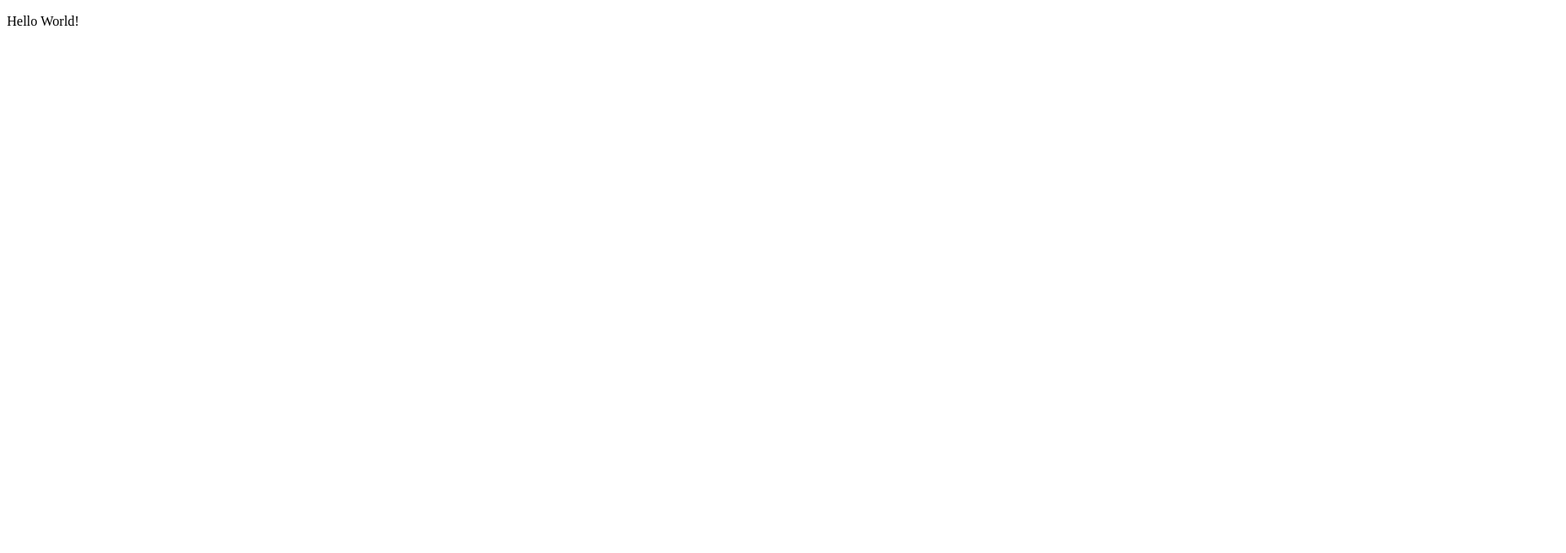
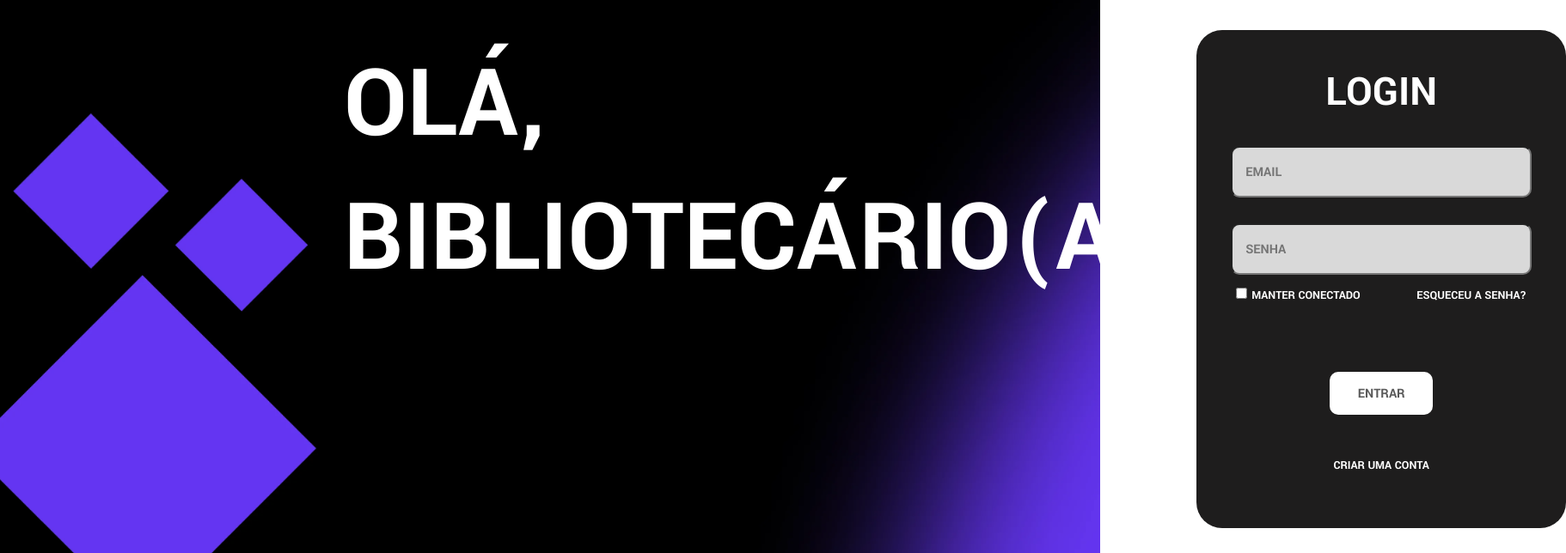
Before and after one commit to JoaoPedro-Ribeiro/ppads-grupo-x, a React (Vite) app in the folder packages/web/: page / in a window 1280 px wide. Shown: the top 644 px of the page at 86% size, 1822 px wide, since content can reach past the window. Built offline with nearby package versions, Linux system fonts and the light colour scheme.

Commit message:
GRUPOX-35: Criação do front login

```diff
--- a/packages/web/index.html
+++ b/packages/web/index.html
@@ -1,10 +1,12 @@
 <!doctype html>
 <html lang="pt-BR">
-
 <head>
   <meta charset="UTF-8" />
   <meta name="viewport" content="width=device-width, initial-scale=1.0" />
   <title>GRUPO X - Biblioteca Mackenzie</title>
+  <link rel="preconnect" href="https://fonts.googleapis.com">
+  <link rel="preconnect" href="https://fonts.gstatic.com" crossorigin>
+  <link href="https://fonts.googleapis.com/css2?family=Yantramanav:wght@700&display=swap" rel="stylesheet">
 </head>
 
 <body>
--- /dev/null
+++ b/packages/web/src/App.css
@@ -0,0 +1,34 @@
+* {
+    margin: 0;
+    padding: 0;
+    font-family: Yantramanav;
+}
+
+main {
+    display: flex;
+    justify-content: space-between;
+    align-items: center;
+    min-height: 100vh;
+    background-image: url("assets/backgroundimage.png");
+    background-size: cover;
+    background-position: center;
+}
+
+.App{
+    display: flex;
+    justify-content: space-between;
+    align-items: center;
+    width: 100%;
+}
+
+.App h1 {
+    color: #FFFFFF;
+    font-size: 120px;
+    margin-bottom: 400px;
+    margin-left: 400px;
+}
+
+.Login {
+    margin-bottom: 150px;
+    margin-right: 400px;
+}
--- a/packages/web/src/App.jsx
+++ b/packages/web/src/App.jsx
@@ -1,7 +1,16 @@
+import './App.css'
+import Login from './Components/Login/Login'
+
 const App = () => {
-  return (<div>
-    <p>Hello World!</p>
-  </div>
+  return (
+  <main>
+    <div className='App'>
+      <h1>OLÁ,<br></br>BIBLIOTECÁRIO(A)!</h1>
+      <div className='Login'>
+        <Login className='Login'></Login>
+      </div>
+    </div>
+  </main>
   )
 }
 
--- /dev/null
+++ b/packages/web/src/Components/Login/Login.css
@@ -0,0 +1,87 @@
+.container {
+    width: 350px;
+    height: 500px;
+    background-color: #1E1D1D;
+    border-radius: 30px;
+    padding: 40px;
+}
+
+.container h2 {
+    text-align: center;
+    font-size: 50px;
+    color: #FFFFFF;
+}
+
+.container .input-field {
+    position: relative;
+    width: 100%;
+    height: 60px;
+    margin: 30px auto;
+}
+
+.input-field input {
+    width: 100%;
+    height: 100%;
+    outline: none;
+    border-radius: 10px;
+    background-color: #D9D9D9;
+    color: #5A5A5A;
+    box-sizing: border-box;
+    padding: 15px;
+    font-size: 16px;
+
+}
+
+.container .recall-forget {
+    display: flex;
+    justify-content: space-between;
+    font-size: 14px;
+    margin: -15px 6px 80px;
+}
+
+.recall-forget label {
+    color: #FFFFFF;
+    cursor: pointer;
+}
+
+.recall-forget input {
+    margin-right: 5px;
+    cursor: pointer;
+}
+
+.recall-forget a,
+.singnup-link a {    color: #FFFFFF;
+    text-decoration: none;
+}
+
+.recall-forget a:hover,
+.singnup-link a:hover {
+    color: #5A5A5A;
+    text-decoration: underline;
+}
+
+.container button {
+    display: flex;
+    justify-content: center;
+    align-items: center;
+    margin: auto;
+    width: 120px;
+    height: 50px;
+    background-color: #FFFFFF;
+    color: #5A5A5A;
+    border: none;
+    border-radius: 10px;
+    cursor: pointer;
+    font-size: 16px
+}
+
+.container button:hover {
+    background-color: #5A5A5A;
+    color: #FFFFFF;
+}
+
+.container .singnup-link {
+    font-size: 14px;
+    text-align: center;
+    margin: 50px 0 -10px;
+}
--- /dev/null
+++ b/packages/web/src/Components/Login/Login.jsx
@@ -0,0 +1,50 @@
+import React from 'react';
+import "./Login.css";
+
+import { useState } from 'react';
+
+//verificar bug de não receber os dados se a pessoa usa as sugestões do navegador
+//aplicar validações para o preenchimento dos campos
+const Login = () => {
+
+    const [username, setUsername] = useState("");
+    const [password, setPassword] = useState("");
+
+    const handleSubmit = (event) => {
+        event.preventDefault();
+
+        console.log(username, password)
+
+        console.log("Envio");
+    }
+
+    return (
+        <div className='container'>
+            <form onSubmit={handleSubmit}>
+            <h2>LOGIN</h2>
+            <div className='input-field'>
+                <input type='email' placeholder='EMAIL' onChange={(e) => setUsername(e.target.value)}></input>
+            </div>
+            <div className='input-field'>
+                <input type='password' placeholder='SENHA' onChange={(e) => setPassword(e.target.value)}></input>
+            </div>
+
+            <div className="recall-forget">
+                <label>
+                    <input type="checkbox" />
+                    MANTER CONECTADO
+                </label>
+                <a href="#">ESQUECEU A SENHA?</a>
+            </div>
+
+            <button>ENTRAR</button>
+
+            <div className="singnup-link">
+                <a href="#">CRIAR UMA CONTA</a>
+            </div>
+            </form>
+        </div>
+    )
+  }
+
+export default Login
```
Also changed, not shown: packages/web/src/Assets/backgroundimage.png (added).
